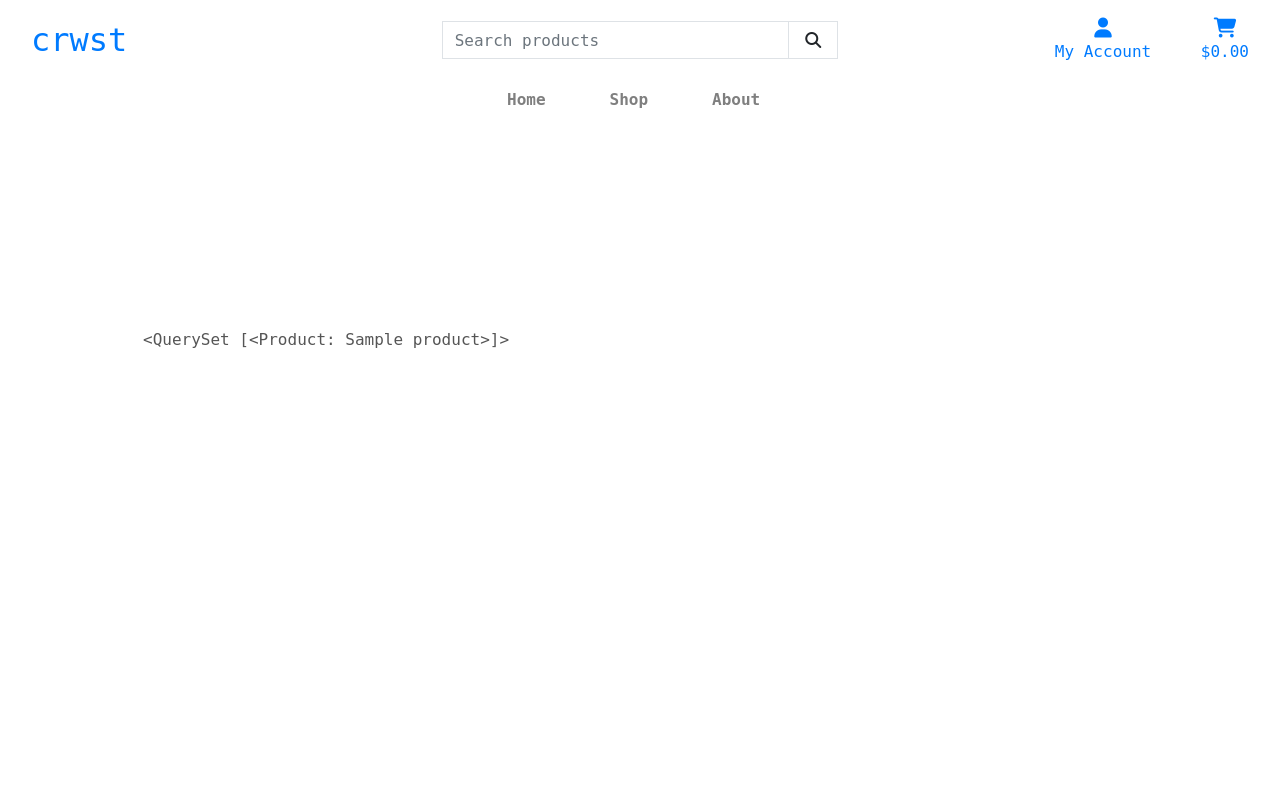
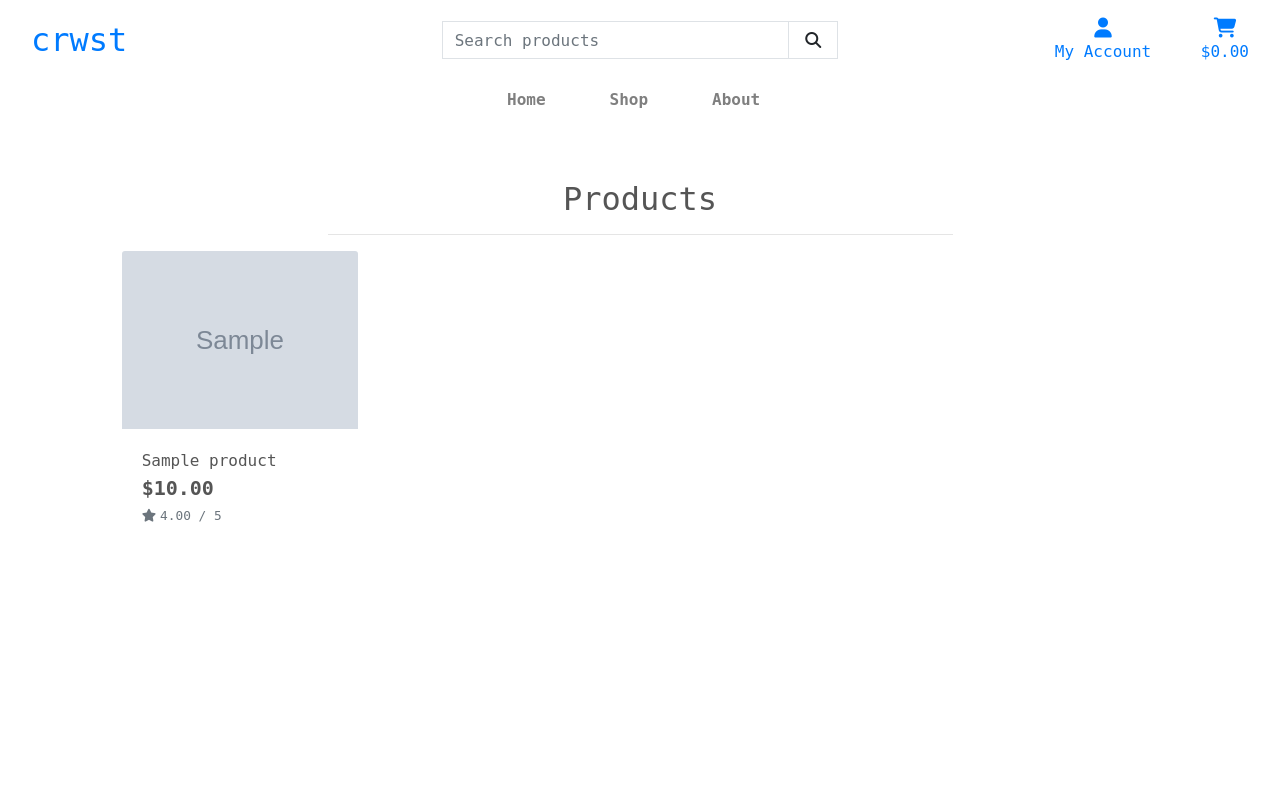
Before and after one commit to Code-Institute-Submissions/crwst, a Django app: page /products/ in a window 1280 px wide. Run offline with Django 3.2, Linux system fonts and the light colour scheme; tables that the repository leaves empty hold one stand-in row (values such as "Sample post"); grey boxes marked "Sample" are stand-in pictures; some libraries are stand-ins or nearby versions.

Commit message:
Start product template

```diff
--- a/products/templates/products/products.html
+++ b/products/templates/products/products.html
@@ -12,11 +12,70 @@
 {% endblock %}
 
 {% block content %}
-    <div class="container header-container">
+    <div class="overlay"></div>
+    <div class="container-fluid">
         <div class="row">
-            <div class="col">
-                {{ products }}
+            <div class="col text-center mt-3">
+                <h2>Products</h2>
+                <hr class="w-50 mb-1">
+            </div>
+        </div>
+        <div class="row">
+            <div class="col-10 product-container offset-1">
+                <div class="row mt-1 mb-2"></div>
+                <div class="row">
+                    {% for product in products %}
+                    <div class="col-sm-6 col-md-6 col-lg-4 col-xl-3">
+                        <div class="card h-100 border-0">
+                            {% if product.image %}
+                            <a href="">
+                                <img class="card-img-top img-fluid" src="{{ product.image.url }}" alt="{{ product.name }}">
+                            </a>
+                            {% else %}
+                            <a href="">
+                                <img class="card-img-top img-fluid" src="{{ MEDIA_URL }}noimage.png" alt="{{ product.name }}">
+                            </a>
+                            {% endif %}
+                            <div class="card-body pb-0">
+                                <p class="mb-0">{{ product.name }}</p>
+                            </div>
+                            <div class="card-footer bg-white pt-0 border-0 text-left">
+                                <div class="row">
+                                    <div class="col">
+                                        <p class="lead mb-0 text-left font-weight-bold">${{ product.price }}</p>
+                                        {% if product.rating %}
+                                            <small class="text-muted"><i class="fas fa-star mr-1"></i>{{ product.rating }} / 5</small>
+                                        {% else %}
+                                            <small class="text-muted">No Rating</small>
+                                        {% endif %}
+                                    </div>
+                                </div>
+                            </div>
+                        </div>
+                    </div>
+                    {% if forloop.counter|divisibleby:1 %}
+                        <div class="col-12 d-sm-none mb-5">
+                            <hr>
+                        </div>
+                    {% endif %}
+                    {% if forloop.counter|divisibleby:2 %}
+                        <div class="col-12 d-none d-sm-block d-md-block d-lg-none mb-5">
+                            <hr>
+                        </div>
+                    {% endif %}
+                    {% if forloop.counter|divisibleby:3 %}
+                        <div class="col-12 d-none d-lg-block d-xl-none mb-5">
+                            <hr>
+                        </div>
+                    {% endif %}
+                    {% if forloop.counter|divisibleby:4 %}
+                        <div class="col-12 d-none d-xl-block mb-5">
+                            <hr>
+                        </div>
+                    {% endif %}
+                {% endfor %}
             </div>
         </div>
     </div>
+</div>
 {% endblock %}
--- a/static/css/base.css
+++ b/static/css/base.css
@@ -7,6 +7,8 @@ body {
     font-family: 'Roboto Mono', monospace;
     height: calc(100vh - 164px);
 }
+
+/*............................. Navigation */
 
 .main-logo-link {
     width: fit-content;
@@ -21,6 +23,20 @@ ul {
     margin: 0;
     padding: 0;
 }
+
+/*............................. Products */
+
+.overlay {
+    height: 100%;
+    width: 100%;
+    top: 0;
+    left: 0;
+    position: fixed;
+    background: white;
+    z-index: -1;
+
+}
+
 
 /* take from Bulma to keep icons consistent */
 .icon {
```
